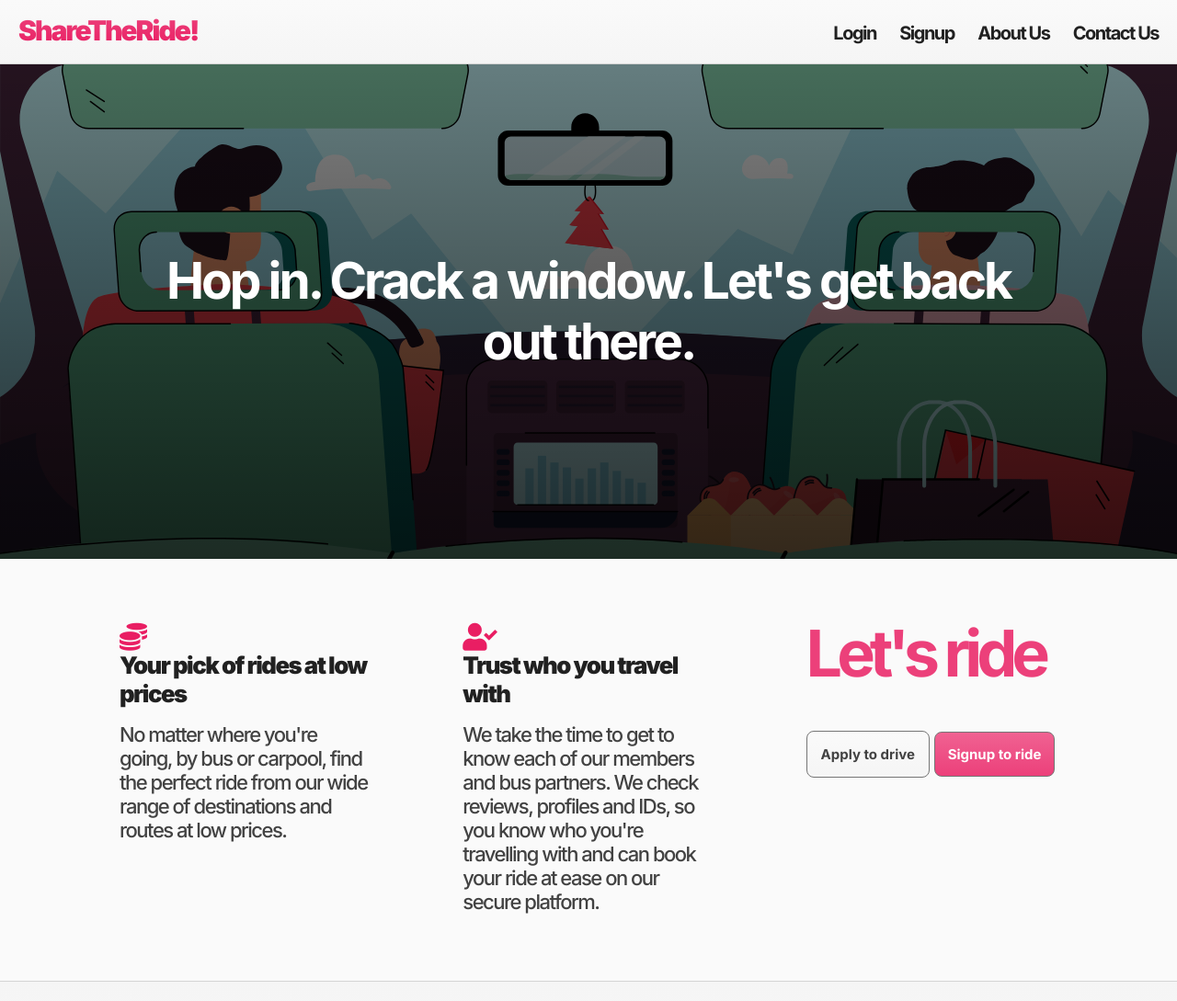
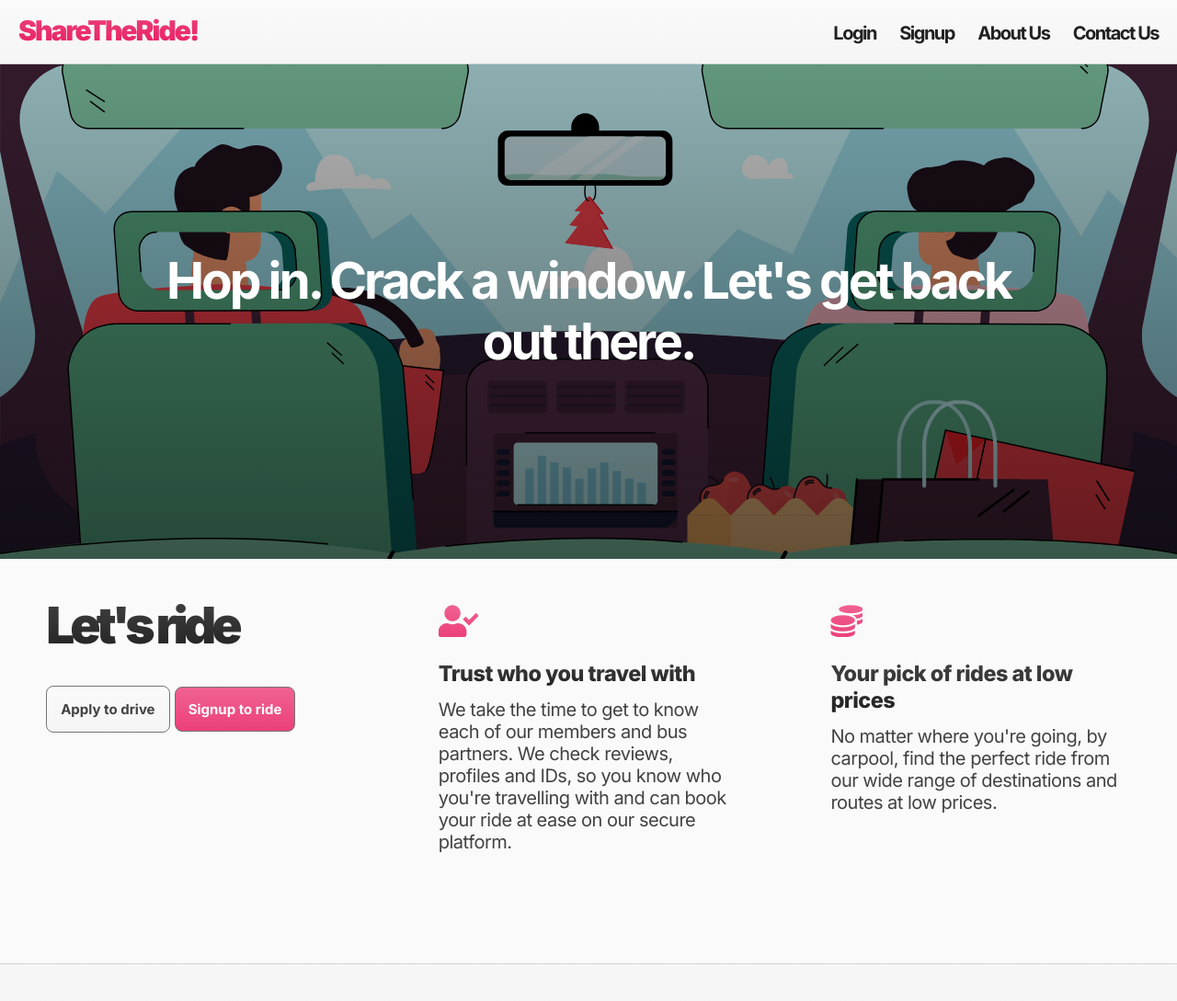
Before and after one commit to vaibhav202/project, a PHP site: page / in a window 1280 px wide. Shown: the top 1089 px of the page at 92% size. Run offline with PHP 8.4, Linux system fonts and the light colour scheme.

Commit message:
project: minor changes

```diff
--- a/index.html
+++ b/index.html
@@ -44,7 +44,7 @@
     <div class="column">
       <i class="fas fa-coins"></i>
       <h3>Your pick of rides at low prices</h3>
-      <p>No matter where you're going, by bus or carpool, find the perfect ride from our wide range of destinations and routes at low prices.</p>
+      <p>No matter where you're going, by carpool, find the perfect ride from our wide range of destinations and routes at low prices.</p>
     </div>
     <div class="column">
       <i class="fas fa-user-check"></i>
--- a/style1.css
+++ b/style1.css
@@ -178,7 +178,7 @@ body {
     margin: auto;
     margin-top: 70px;
     padding: 13%;
-    background-image: linear-gradient(180deg, rgba(0,0,0,0.5), rgba(0,0,0,0.8)), url(assets/Rear\ view\ from\ backseat\ of\ driver\ and\ passenger\ in\ car.svg);
+    background-image: linear-gradient(180deg, rgba(0,0,0,0.3), rgba(0,0,0,0.6)), url(assets/Rear\ view\ from\ backseat\ of\ driver\ and\ passenger\ in\ car.svg);
     background-position: center;
     background-size:cover;
     background-repeat: no-repeat;
@@ -211,36 +214,56 @@ body {
 }
 
 .column {
-    float: left;
+    float: right;
     width: 33.33%;
     padding: 50px;
-    font-size: 22px;
-    letter-spacing: -1.5px;
+    font-size: 20px;
+    letter-spacing: -0.5px;
 }
 
 .column > i {
-    font-size: 30px;
-    color:#E91E63;
+    font-size: 35px;
+    background-image: linear-gradient(180deg, #F06292, #EC407A);
+    background-clip: text;
+    -webkit-background-clip: text;
+    -webkit-text-fill-color: transparent;
+    -moz-background-clip: text;
+    -moz-text-fill-color: transparent;
+    -ms-background-clip: text;
+    -ms-text-fill-color: transparent;
     cursor:default;
 }
 
 .column > h3 {
-    margin-top: -1px;
-    color: #212121;
-    font-weight: 900;
+    font-weight: 800;
+    background-image: linear-gradient(180deg, #424242, #212121);
+    background-clip: text;
+    -webkit-background-clip: text;
+    -webkit-text-fill-color: transparent;
+    -moz-background-clip: text;
+    -moz-text-fill-color: transparent;
+    -ms-background-clip: text;
+    -ms-text-fill-color: transparent;
 }
 
 .column > p {
     margin-top: -10px;
-    font-weight: 500;
     color: #424242;
 }
 
 .column > h1 {
     margin-top: -10px;
-    font-size: 70px;
-    color: #EC407A;
-    letter-spacing: -6px;
+    font-size: 55px;
+    font-weight: 900;
+    letter-spacing: -5px;
+    background-image: linear-gradient(180deg, #424242, #212121);
+    background-clip: text;
+    -webkit-background-clip: text;
+    -webkit-text-fill-color: transparent;
+    -moz-background-clip: text;
+    -moz-text-fill-color: transparent;
+    -ms-background-clip: text;
+    -ms-text-fill-color: transparent;
 }
 
 .column > a > button {
@@ -265,17 +292,22 @@ body {
     background-image: linear-gradient(180deg, #F06292, #EC407A);
 }
 
-.row {
+.column > a > .signuptoride:hover {
+    background-image: linear-gradient(360deg,#EC407A, #E91E63);
+}
+
+.row::after {
     content: "";
     display: table;
     clear: both;
-    margin-top: 20px;
-    margin-left: 80px;
-    margin-right: 80px;
+    margin-top: 50px;
+    margin-bottom: 50px;
+    margin-left: 50px;
+    margin-right: 50px;
 }
 
 @media screen and (max-width: 1040px) {
-    .row {
+    .row::after {
         margin: auto;
     }
 }
```
Also changed, not shown: other parts of style1.css (+19 -7 lines), signup.html (line endings or trailing spaces).
